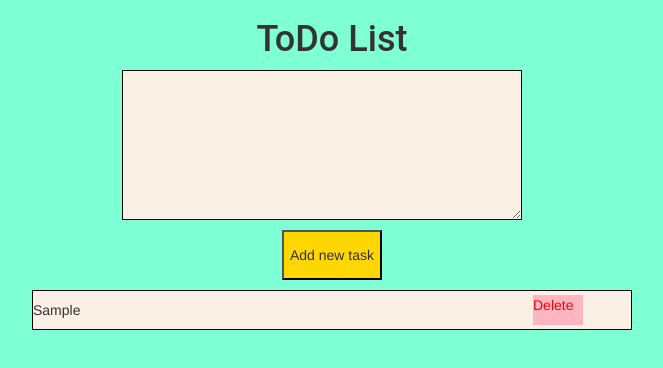
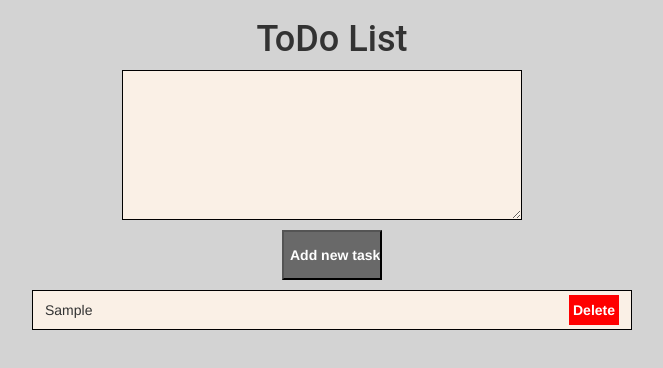
Before and after one commit to IuliiaChumachenko/ToDoList_Lepska, a website built with webpack: page index.html in a window 1280 px wide. Both pictures are taken after typing "Sample" into the empty fields and a click on the button "Add new task". Shown: the whole page, without its empty margins (308-971 px from the left). Built offline with nearby package versions, Linux system fonts and the light colour scheme.

Commit message:
change output directory

```diff
--- a/index.html
+++ b/index.html
@@ -4,7 +4,7 @@
 	<title>29.05.18 - Creation of Git repository</title>
 	<meta charset="utf-8">
 	<link rel="stylesheet" href="https://cdnjs.cloudflare.com/ajax/libs/twitter-bootstrap/3.3.7/css/bootstrap.css" media="screen">
-	<link rel="stylesheet" type="text/css" href="dist/style.bundle.css">
+	<link rel="stylesheet" type="text/css" href="docs/style.bundle.css">
 
 </head>
 <body>
@@ -19,7 +19,7 @@
 
 	<div id="list"></div>
 
-	<script src="dist/bundle.js" charset="utf-8"></script>
+	<script src="docs/bundle.js" charset="utf-8"></script>
 
 </body>
 </html>
--- a/src/scss/style.scss
+++ b/src/scss/style.scss
@@ -1,4 +1,4 @@
-$backghround-color: aquamarine;
+$backghround-color: LightGray;
 
 @mixin hover-color($color) {
   &:hover{
@@ -18,7 +18,6 @@ body {
   form {
     width: 420px;
     margin: 0 auto;
-    //margin-left: 40;
 
     #newItem {
       background-color: linen;
@@ -34,7 +33,9 @@ body {
       height: 50px;
       display: block;
       margin: 0 auto 10px auto;
-      background-color: gold;
+      background-color: DimGrey;
+      color: white;
+      font-weight: bold;
     }
   }
 
@@ -45,18 +46,23 @@ body {
     background-color: linen;
     margin: 0 auto 20px auto;
     display: flex;
+    justify-content: space-around;
 
     div {
-      justify-content: space-around;
+
       //align-items: center;
     }
 
     .deleteBtn {
       width: 50px;
       height: 30px;
-      background-color: lightpink;
-      color: red;
+      background-color: red;
+      color: white;
+      font-weight: bold;
       align-self: center;
+      text-align: center;
+      line-height: 30px;
+      vertical-align: middle;
       &:hover{
         cursor: pointer;
       }
--- a/webpack.config.js
+++ b/webpack.config.js
@@ -7,7 +7,8 @@ module.exports = {
         './src/scss/style.scss'
     ],
     output: {
-        filename: './bundle.js'
+        filename: './bundle.js',
+        path: path.resolve(__dirname, './docs')
     },
     devtool: "source-map",
     module: {
```
Also changed, not shown: dist/style.bundle.css (deleted), docs/bundle.js (renamed from dist/bundle.js), docs/style.bundle.css (added), 4 other files.
